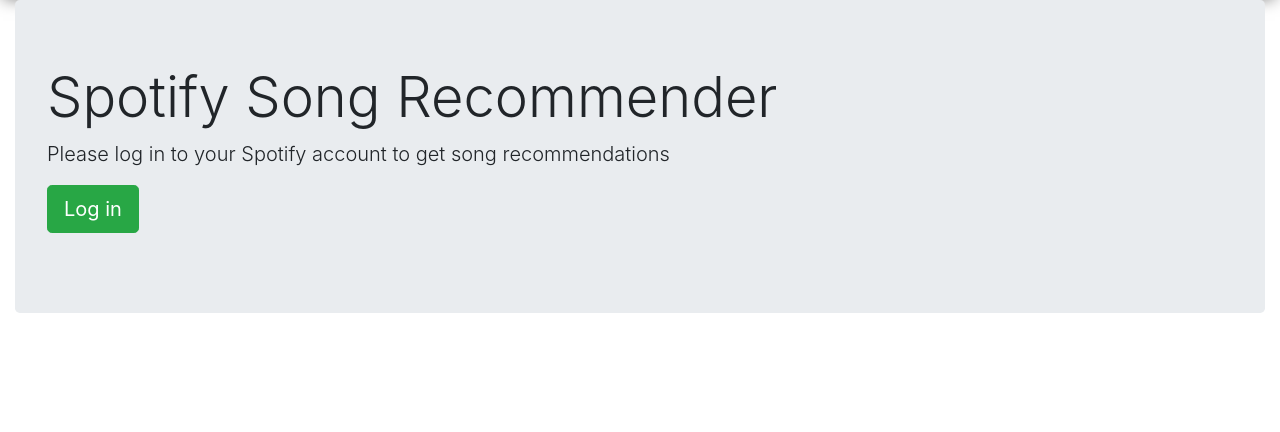
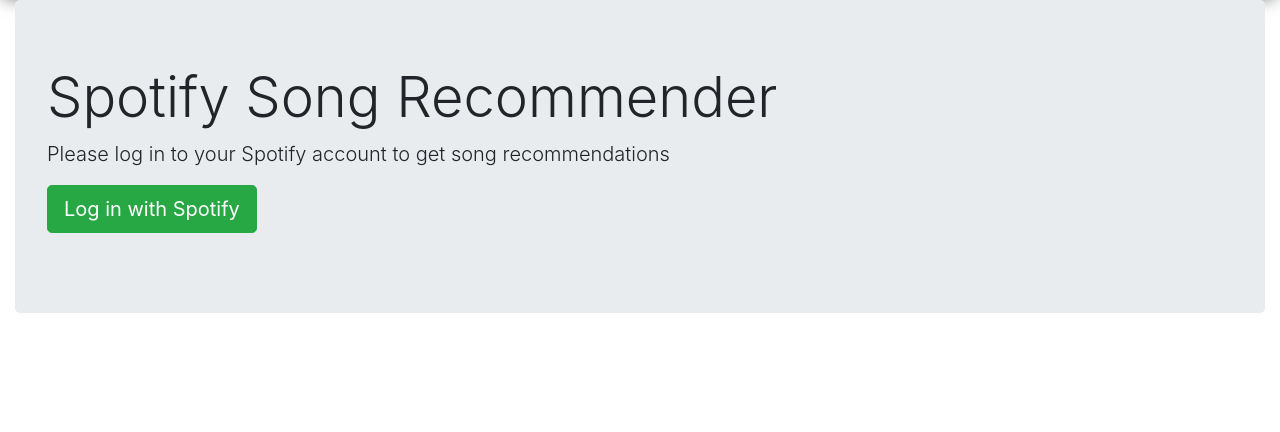
Before and after one commit to brennerswenson/spotify-recommendations, a Django app: page / in a window 1280 px wide. Shown: the part 64-496 px from the top of the page. Run offline with Django 3.2, Linux system fonts and the light colour scheme; some libraries are stand-ins or nearby versions.

Commit message:
quick save

```diff
--- a/templates/index.html
+++ b/templates/index.html
@@ -13,8 +13,8 @@
                         <h1 class="display-4">Spotify Song Recommender</h1>
                         <p class="lead">Please log in to your Spotify account to get song recommendations</p>
                         <p class="lead">
-                            <a class="btn btn-success btn-lg" href="{% url "social:begin" "spotify" %}" role="button">Log
-                                in</a>
+                            <a class="btn btn-success btn-lg" href="{% url "social:begin" "spotify" %}"
+                               role="button">Log in with Spotify</a>
                         </p>
                     </div>
                 </div>
```
Also changed, not shown: ds-pipeline.py (+3 -4 lines), db.sqlite3, 2 other files.
